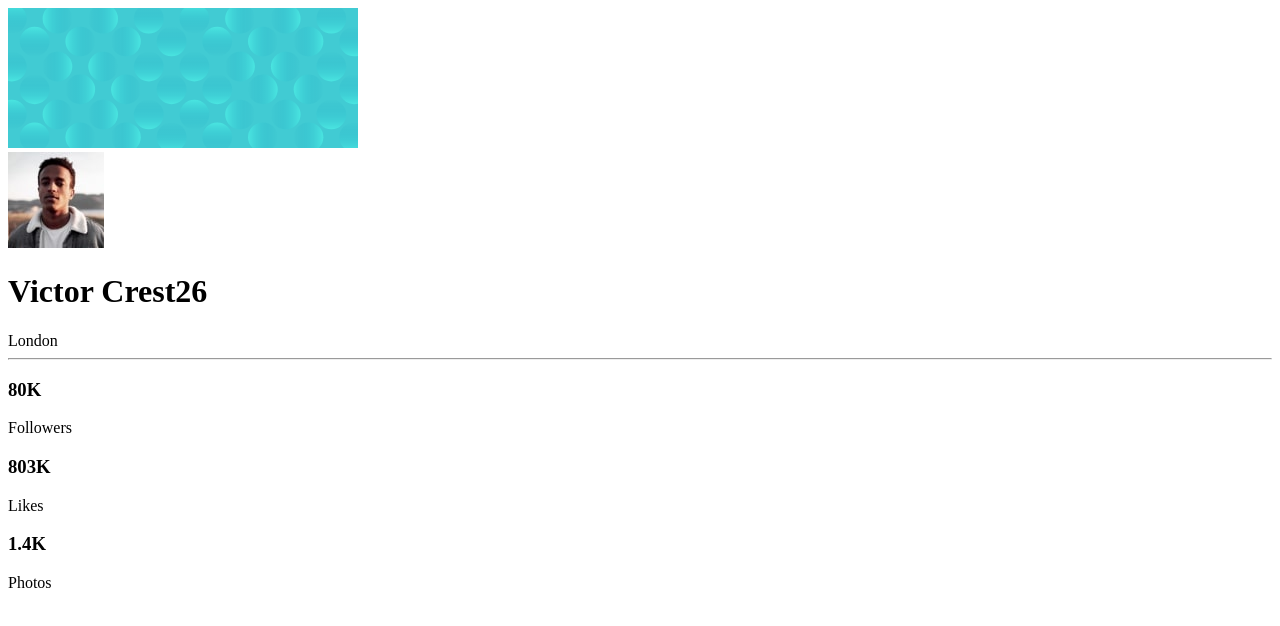
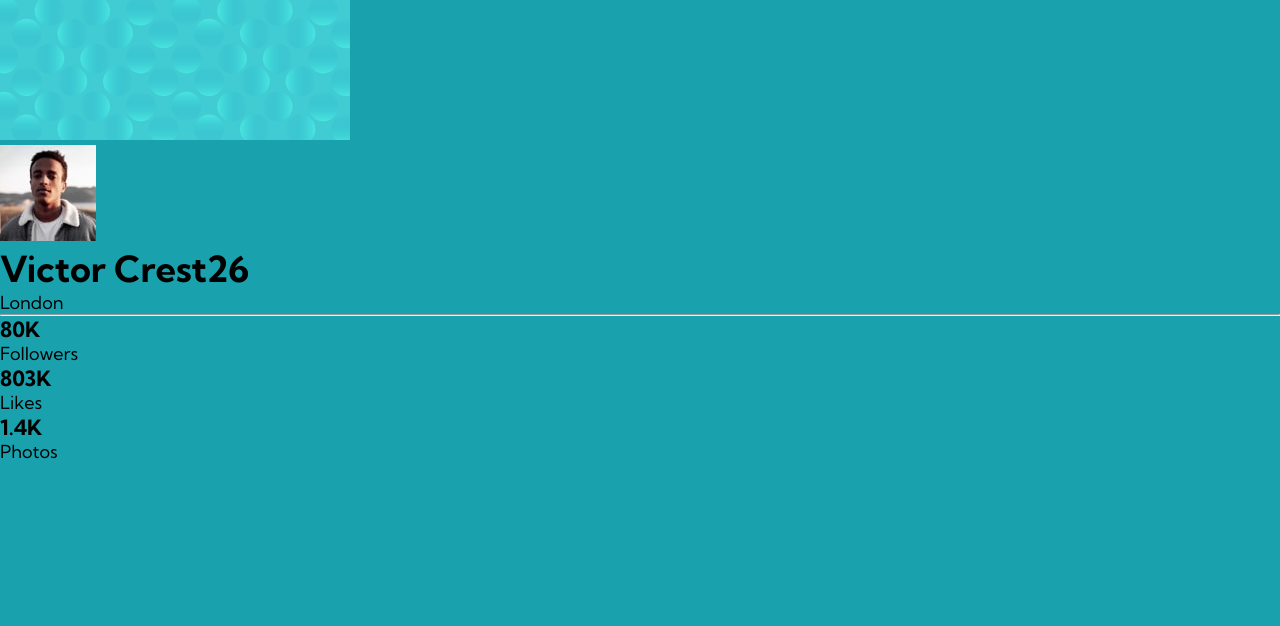
Before and after one commit to mohamed-abdelahi-haibelty/Profile-card-component, a plain HTML site: page index.html in a window 1280 px wide. Drawn offline with Linux system fonts and the light colour scheme.

Commit message:
add style to body

```diff
--- a/styles.css
+++ b/styles.css
@@ -4,4 +4,15 @@
 --Dark-grayish-blue: hsl(227, 10%, 46%);
 --Dark-gray: hsl(0, 0%, 59%);
 }
-/*font-family: 'Kumbh Sans', sans-serif;*/
+
+*{
+    padding:0;
+    margin:0;
+    box-sizing: border-box;
+}
+
+body{
+    background-color: var(--Dark-cyan);
+    font-size: 18px;
+    font-family: 'Kumbh Sans', sans-serif;
+}
```
